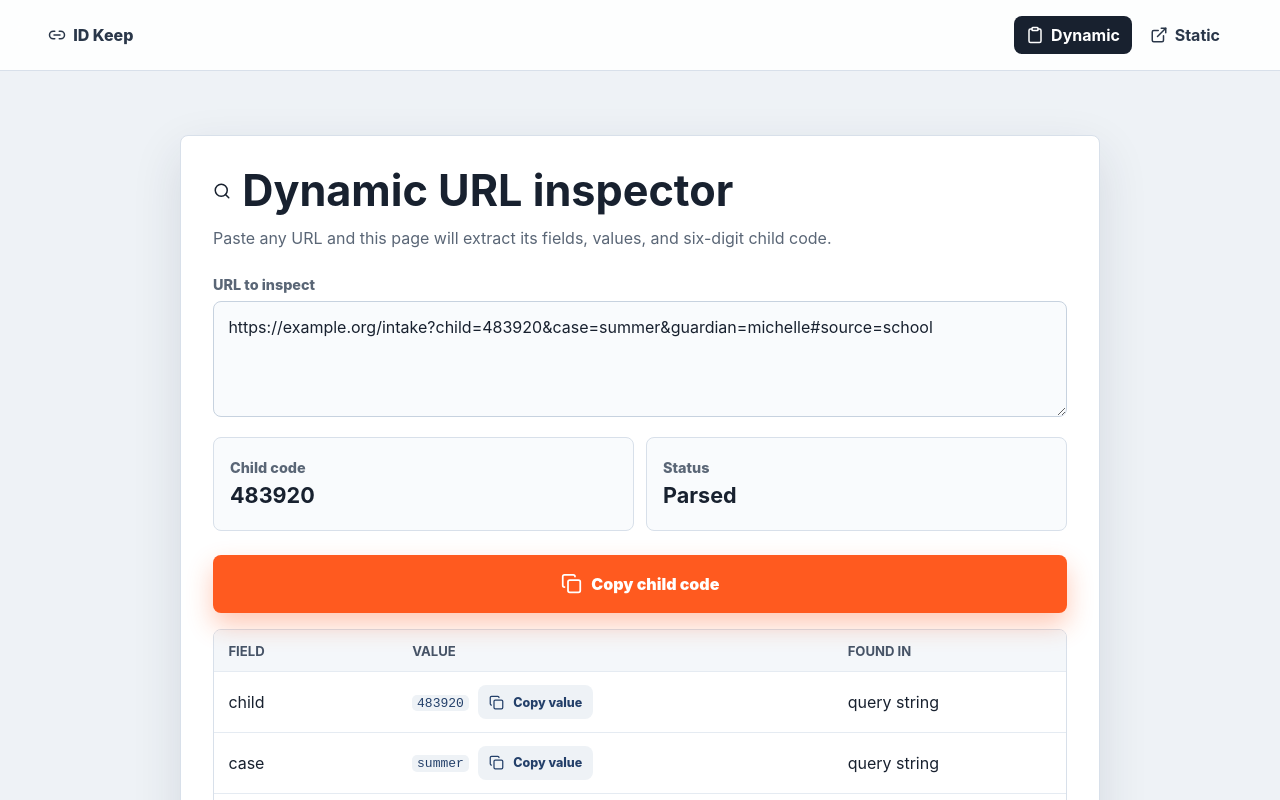
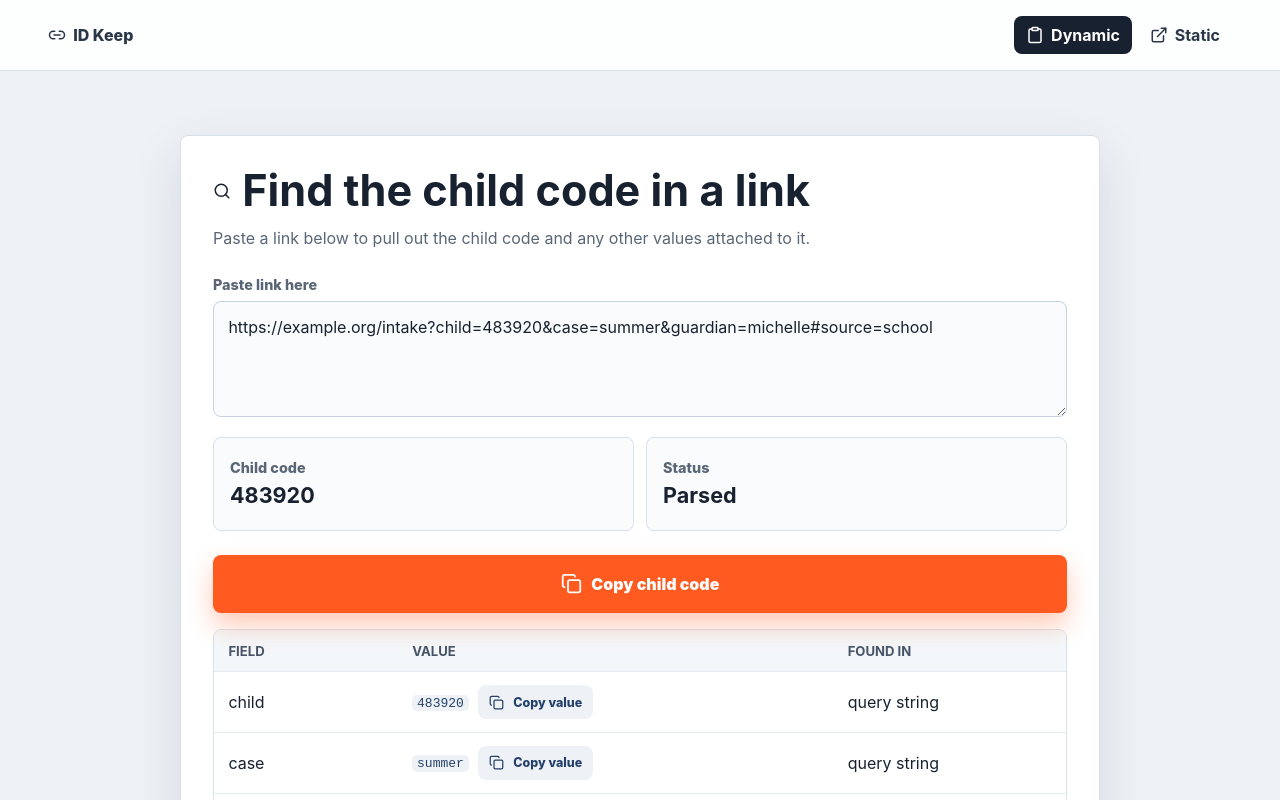
Before and after one commit to lawsonM525/id-keep, a Next.js app: page / in a window 1280 px wide. Shown: the top 800 px of the page. Built offline with nearby package versions, Linux system fonts and the light colour scheme.

Commit message:
Simplify dynamic page copy

```diff
--- a/app/page.jsx
+++ b/app/page.jsx
@@ -18,14 +18,14 @@ export default function DynamicPage() {
         <section className="panel">
           <div className="section-title">
             <Search aria-hidden="true" />
-            <h1>Dynamic URL inspector</h1>
+            <h1>Find the child code in a link</h1>
           </div>
           <p className="lede">
-            Paste any URL and this page will extract its fields, values, and six-digit child code.
+            Paste a link below to pull out the child code and any other values attached to it.
           </p>
 
           <label className="field">
-            <span>URL to inspect</span>
+            <span>Paste link here</span>
             <textarea value={url} onChange={(event) => setUrl(event.target.value)} />
           </label>
 
```
